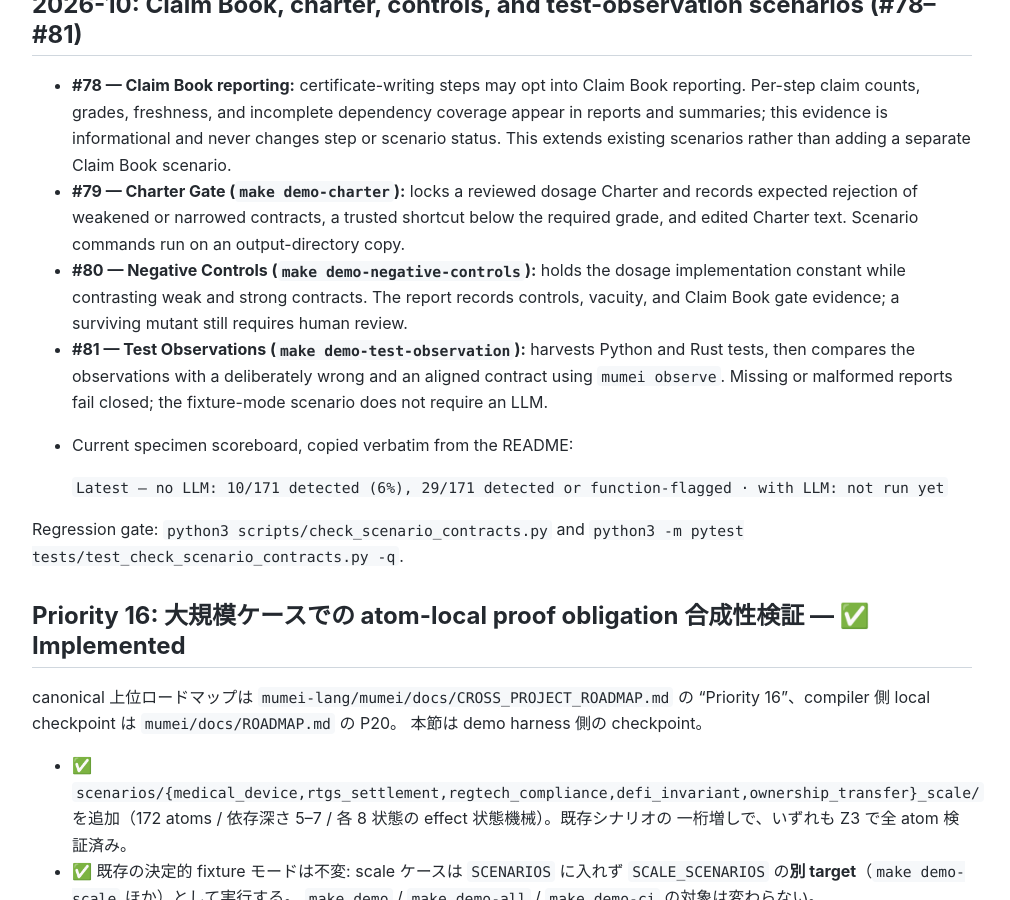
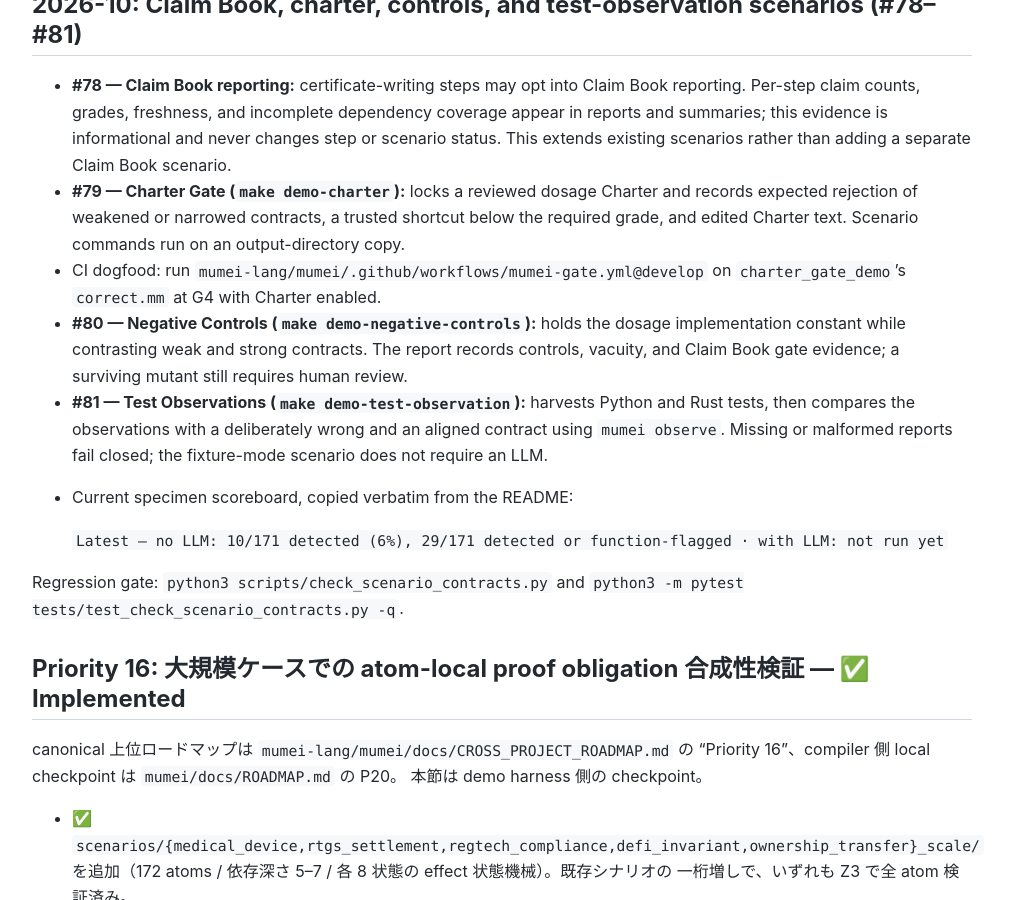
Before and after one commit to mumei-lang/mumei-demo, a Jekyll site: the page built from docs/ROADMAP.md, in a window 1280 px wide and 900 px high, scrolled down 879 px. Shown: the whole window, without its empty margins (138-1148 px from the left). Built offline with Jekyll 4.4.1, drawn with Linux system fonts in a browser that asks for light colours; our own code applies the rules of GitHub Pages for plain Markdown files.

Commit message:
ci: dogfood the reusable Mumei gate on the charter demo
Co-Authored-By: Devin AI <158243242+devin-ai-integration[bot]@users.noreply.github.com>

```diff
--- a/docs/ROADMAP.md
+++ b/docs/ROADMAP.md
@@ -25,6 +25,7 @@ CI enforces the same gate through `.github/workflows/contract-vocabulary.yml` on
 
 - **#78 — Claim Book reporting:** certificate-writing steps may opt into Claim Book reporting. Per-step claim counts, grades, freshness, and incomplete dependency coverage appear in reports and summaries; this evidence is informational and never changes step or scenario status. This extends existing scenarios rather than adding a separate Claim Book scenario.
 - **#79 — Charter Gate (`make demo-charter`):** locks a reviewed dosage Charter and records expected rejection of weakened or narrowed contracts, a trusted shortcut below the required grade, and edited Charter text. Scenario commands run on an output-directory copy.
+- CI dogfood: run `mumei-lang/mumei/.github/workflows/mumei-gate.yml@develop` on `charter_gate_demo`'s `correct.mm` at G4 with Charter enabled.
 - **#80 — Negative Controls (`make demo-negative-controls`):** holds the dosage implementation constant while contrasting weak and strong contracts. The report records controls, vacuity, and Claim Book gate evidence; a surviving mutant still requires human review.
 - **#81 — Test Observations (`make demo-test-observation`):** harvests Python and Rust tests, then compares the observations with a deliberately wrong and an aligned contract using `mumei observe`. Missing or malformed reports fail closed; the fixture-mode scenario does not require an LLM.
 - Current specimen scoreboard, copied verbatim from the README:
```
Also changed, not shown: .github/workflows/mumei-gate.yml (added), 1 other file.
